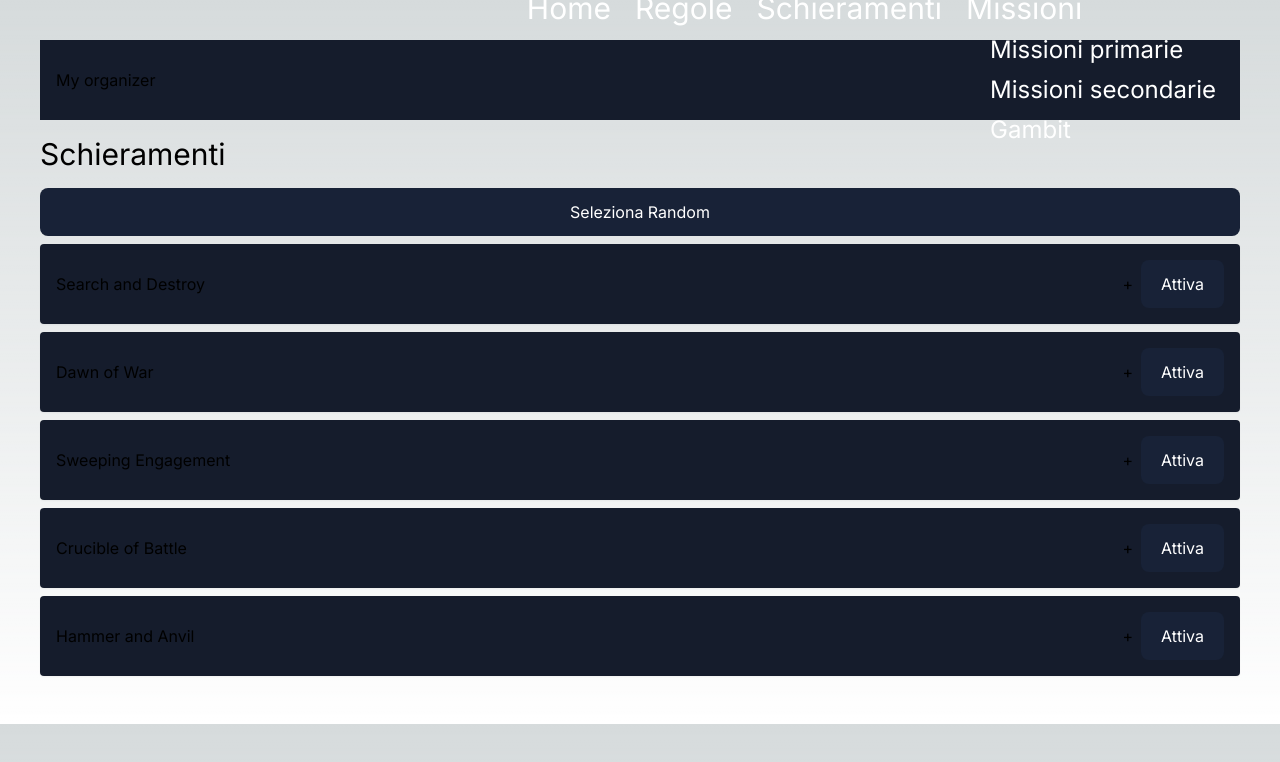
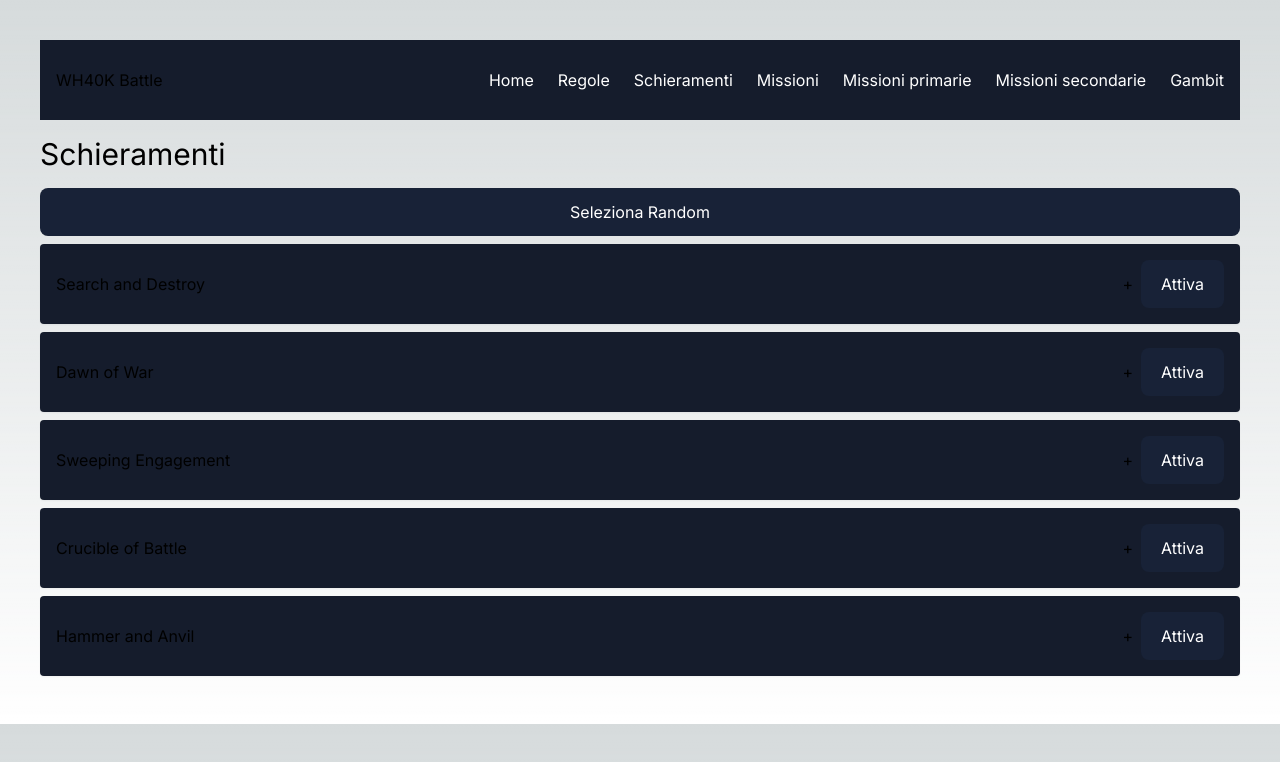
Before and after one commit to Vadied/wh-organiser, a Next.js app: page /deployments in a window 1280 px wide. Shown: the top 762 px of the page. Built offline with nearby package versions, Linux system fonts and the light colour scheme.

Commit message:
change menu

```diff
--- a/components/Navigation/Menu.tsx
+++ /dev/null
@@ -1,30 +0,0 @@
-import Link from "next/link";
-import { useSearchParams } from "next/navigation";
-
-import { menuItems } from "@/assets/navigation";
-import { Suspense } from "react";
-const Menu = () => {
-  const searchParams = useSearchParams();
-  const params = searchParams.toString();
-
-  return (
-    <Suspense>
-      {menuItems.map(({ url, title, children }) => (
-        <li className="text-3xl mb-4" key={title}>
-          <Link href={`${url}?${params}`}>{title}</Link>
-          {children?.length && (
-            <ul className="pl-4">
-              {children.map(({ url, title }) => (
-                <li className="text-2xl m-2" key={title}>
-                  <Link href={`${url}?${params}`}>{title}</Link>
-                </li>
-              ))}
-            </ul>
-          )}
-        </li>
-      ))}
-    </Suspense>
-  );
-};
-
-export default Menu;
--- a/components/Navigation/Navbar.tsx
+++ b/components/Navigation/Navbar.tsx
@@ -1,18 +1,35 @@
+import Link from "next/link";
+import { useSearchParams } from "next/navigation";
+
+import { menuItems } from "@/assets/navigation";
 import Button from "../Button";
-import Menu from "./Menu";
 
 type Props = {
   toggle: () => void;
 };
 const Navbar = ({ toggle }: Props) => {
+  const searchParams = useSearchParams();
+  const params = searchParams.toString();
   return (
     <>
       <div className="w-full h-20 bg-background sticky top-0">
         <div className="container mx-auto px-4 h-full">
           <div className="flex justify-between items-center h-full">
-            <h1>My organizer</h1>
-            <ul className="hidden md:flex gap-x-6 text-white">
-              <Menu />
+            <h1>WH40K Battle</h1>
+            <ul className="hidden md:flex items-center gap-x-6 text-white">
+              {menuItems.map(({ url, title, children }) => (
+                <>
+                  <li key={title}>
+                    <Link href={`${url}?${params}`}>{title}</Link>
+                  </li>
+                  {children?.length &&
+                    children.map(({ url, title }) => (
+                      <li key={title}>
+                        <Link href={`${url}?${params}`}>{title}</Link>
+                      </li>
+                    ))}
+                </>
+              ))}
             </ul>
             <div className="md:hidden">
               <Button onClick={toggle}>
--- a/components/Navigation/Sidebar.tsx
+++ b/components/Navigation/Sidebar.tsx
@@ -1,4 +1,7 @@
-import Menu from "./Menu";
+import { useSearchParams } from "next/navigation";
+import Link from "next/link";
+
+import { menuItems } from "@/assets/navigation";
 
 const Sidebar = ({
   isOpen,
@@ -7,6 +10,9 @@ const Sidebar = ({
   isOpen: boolean;
   toggle: () => void;
 }): JSX.Element => {
+  const searchParams = useSearchParams();
+  const params = searchParams.toString();
+
   return (
     <>
       <div
@@ -32,7 +38,20 @@ const Sidebar = ({
         </button>
 
         <ul className="sidebar-nav leading-relaxed text-xl w-full">
-         <Menu />
+          {menuItems.map(({ url, title, children }) => (
+            <li className="text-3xl mb-4" key={title}>
+              <Link href={`${url}?${params}`}>{title}</Link>
+              {children?.length && (
+                <ul className="pl-4">
+                  {children.map(({ url, title }) => (
+                    <li className="text-2xl m-2" key={title}>
+                      <Link href={`${url}?${params}`}>{title}</Link>
+                    </li>
+                  ))}
+                </ul>
+              )}
+            </li>
+          ))}
         </ul>
       </div>
     </>
```
